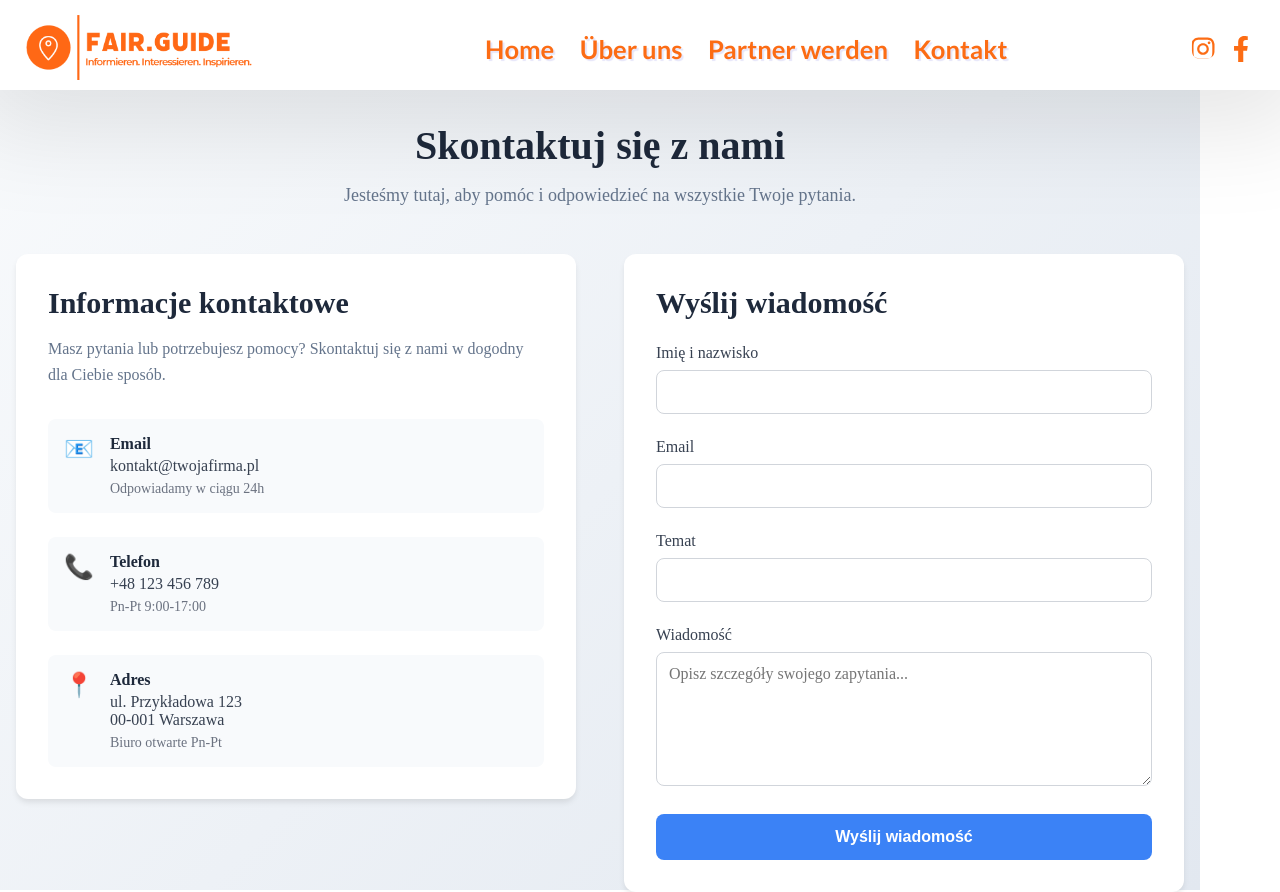
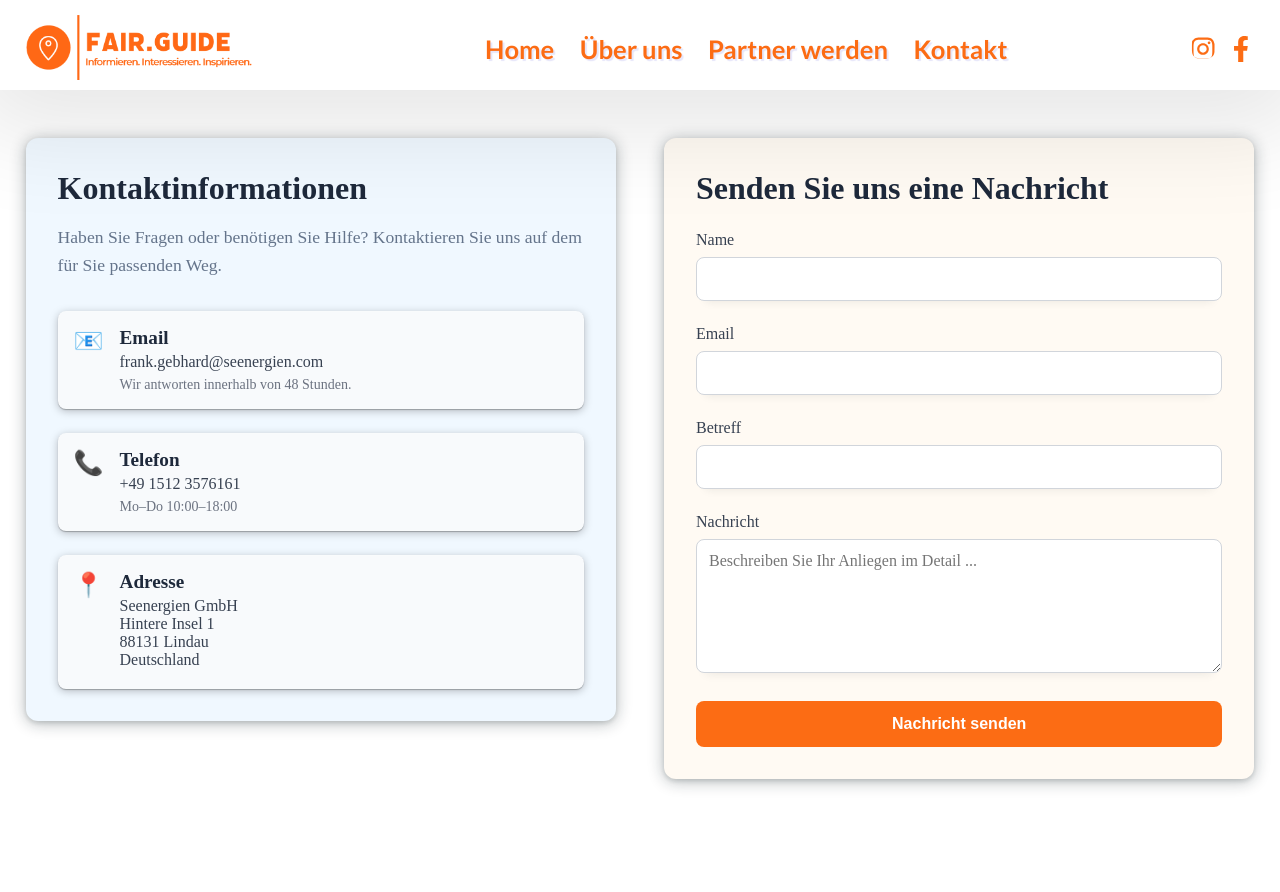
Before and after one commit to dersaei/fairfuhrer, a Next.js app: page /kontakt in a window 1280 px wide. After the commit the page ends 811 px from the top, so only its background shows below. Built offline with nearby package versions, Linux system fonts and the light colour scheme.

Commit message:
utworzenie funkcjonalnej strony kontakt

```diff
--- /dev/null
+++ b/app/api/contact/route.ts
@@ -0,0 +1,74 @@
+// app/api/contact/route.ts
+import { NextRequest, NextResponse } from "next/server";
+
+interface ContactFormData {
+  name: string;
+  email: string;
+  subject: string;
+  message: string;
+}
+
+export async function POST(request: NextRequest) {
+  try {
+    const body: ContactFormData = await request.json();
+
+    // Walidacja
+    if (!body.name || !body.email || !body.subject || !body.message) {
+      return NextResponse.json(
+        { error: "Alle Felder sind erforderlich" },
+        { status: 400 }
+      );
+    }
+
+    if (!body.email.includes("@")) {
+      return NextResponse.json(
+        { error: "Ungültige E-Mail-Adresse" },
+        { status: 400 }
+      );
+    }
+
+    // Wyślij do Directus z serwera (bez problemów CORS)
+    const directusUrl = process.env.DIRECTUS_URL; // Bez NEXT_PUBLIC_
+
+    if (!directusUrl) {
+      console.error("Brak DIRECTUS_URL");
+      return NextResponse.json(
+        { error: "Serverkonfigurationsfehler" },
+        { status: 500 }
+      );
+    }
+
+    const response = await fetch(`${directusUrl}/items/contact_messages`, {
+      method: "POST",
+      headers: {
+        "Content-Type": "application/json",
+      },
+      body: JSON.stringify({
+        name: body.name,
+        email: body.email,
+        subject: body.subject,
+        message: body.message,
+        created_at: new Date().toISOString(),
+      }),
+    });
+
+    if (!response.ok) {
+      console.error("Directus error:", response.status, response.statusText);
+      return NextResponse.json(
+        { error: "Fehler beim Speichern der Nachricht" },
+        { status: 500 }
+      );
+    }
+
+    return NextResponse.json(
+      { success: true, message: "Nachricht erfolgreich gesendet" },
+      { status: 200 }
+    );
+  } catch (error) {
+    console.error("API Error:", error);
+    return NextResponse.json(
+      { error: "Es ist ein Serverfehler aufgetreten" },
+      { status: 500 }
+    );
+  }
+}
--- a/app/kontakt/ContactForm.module.css
+++ b/app/kontakt/ContactForm.module.css
@@ -1,13 +1,15 @@
 /* app/kontakt/ContactForm.module.css */
 .contactForm {
-  background: white;
+  background-color: #fffaf3;
   border-radius: 12px;
   padding: 2rem;
-  box-shadow: 0 4px 6px -1px rgba(0, 0, 0, 0.1);
+  box-shadow: rgba(14, 30, 37, 0.12) 0px 2px 4px 0px,
+    rgba(14, 30, 37, 0.32) 0px 2px 16px 0px;
+  height: fit-content;
 }
 
 .contactForm h2 {
-  font-size: 1.875rem;
+  font-size: 2rem;
   font-weight: 700;
   color: #1e293b;
   margin-bottom: 1.5rem;
@@ -54,6 +56,7 @@
   transition: border-color 0.2s, box-shadow 0.2s;
   box-sizing: border-box;
   font-family: inherit;
+  box-shadow: rgba(33, 35, 38, 0.1) 0px 10px 10px -10px;
 }
 
 .formGroup input:focus,
@@ -76,7 +79,7 @@
 
 .submitButton {
   width: 100%;
-  background: #3b82f6;
+  background: rgba(252, 108, 20, 1);
   color: white;
   border: none;
   padding: 0.875rem 1.5rem;
@@ -88,7 +91,7 @@
 }
 
 .submitButton:hover:not(:disabled) {
-  background: #2563eb;
+  background: crimson;
   transform: translateY(-1px);
 }
 
--- a/app/kontakt/ContactForm.tsx
+++ b/app/kontakt/ContactForm.tsx
@@ -36,26 +36,17 @@ export default function ContactForm() {
         !formData.subject ||
         !formData.message
       ) {
-        alert("Wszystkie pola są wymagane");
+        alert("Alle Felder sind erforderlich");
         return;
       }
 
       if (!formData.email.includes("@")) {
-        alert("Podaj prawidłowy adres email");
+        alert("Bitte geben Sie eine gültige E-Mail-Adresse ein");
         return;
       }
 
-      // POPRAWKA: Używamy zmiennej środowiskowej z NEXT_PUBLIC_
-      const directusUrl = process.env.NEXT_PUBLIC_DIRECTUS_URL;
-
-      if (!directusUrl) {
-        console.error("Brak NEXT_PUBLIC_DIRECTUS_URL");
-        setSubmitStatus("error");
-        return;
-      }
-
-      // Wysłanie bezpośrednio do Directus
-      const response = await fetch(`${directusUrl}/items/contact_messages`, {
+      // POPRAWKA: Używamy lokalnego API route zamiast bezpośredniego Directus
+      const response = await fetch("/api/contact", {
         method: "POST",
         headers: {
           "Content-Type": "application/json",
@@ -65,7 +56,6 @@ export default function ContactForm() {
           email: formData.email,
           subject: formData.subject,
           message: formData.message,
-          created_at: new Date().toISOString(),
         }),
       });
 
@@ -77,7 +67,7 @@ export default function ContactForm() {
         setSubmitStatus("error");
       }
     } catch (error) {
-      console.error("Błąd wysyłania:", error);
+      console.error("Fehler beim Senden:", error);
       setSubmitStatus("error");
     } finally {
       setIsSubmitting(false);
@@ -93,23 +83,24 @@ export default function ContactForm() {
 
   return (
     <div className={styles.contactForm}>
-      <h2>Wyślij wiadomość</h2>
+      <h2>Senden Sie uns eine Nachricht</h2>
 
       {submitStatus === "success" && (
         <div className={styles.successMessage}>
-          ✅ Wiadomość wysłana! Odpowiemy wkrótce.
+          ✅ Nachricht gesendet! Wir antworten Ihnen in Kürze!
         </div>
       )}
 
       {submitStatus === "error" && (
         <div className={styles.errorMessage}>
-          ❌ Wystąpił błąd. Spróbuj ponownie lub napisz bezpośrednio na email.
+          ❌ Es ist ein Fehler aufgetreten. Bitte versuchen Sie es erneut oder
+          schreiben Sie direkt an unsere E-Mail-Adresse.
         </div>
       )}
 
       <form onSubmit={handleSubmit}>
         <div className={styles.formGroup}>
-          <label htmlFor="name">Imię i nazwisko</label>
+          <label htmlFor="name">Name</label>
           <input
             type="text"
             id="name"
@@ -135,7 +126,7 @@ export default function ContactForm() {
         </div>
 
         <div className={styles.formGroup}>
-          <label htmlFor="subject">Temat</label>
+          <label htmlFor="subject">Betreff</label>
           <input
             type="text"
             id="subject"
@@ -148,7 +139,7 @@ export default function ContactForm() {
         </div>
 
         <div className={styles.formGroup}>
-          <label htmlFor="message">Wiadomość</label>
+          <label htmlFor="message">Nachricht</label>
           <textarea
             id="message"
             name="message"
@@ -157,7 +148,7 @@ export default function ContactForm() {
             onChange={handleChange}
             required
             disabled={isSubmitting}
-            placeholder="Opisz szczegóły swojego zapytania..."
+            placeholder="Beschreiben Sie Ihr Anliegen im Detail ..."
           />
         </div>
 
@@ -166,7 +157,7 @@ export default function ContactForm() {
           disabled={isSubmitting}
           className={styles.submitButton}
         >
-          {isSubmitting ? "Wysyłanie..." : "Wyślij wiadomość"}
+          {isSubmitting ? "Wird gesendet ..." : "Nachricht senden"}
         </button>
       </form>
     </div>
--- a/app/kontakt/ContactInfo.module.css
+++ b/app/kontakt/ContactInfo.module.css
@@ -1,14 +1,15 @@
 /* app/kontakt/ContactInfo.module.css */
 .contactInfo {
-  background: white;
+  background-color: aliceblue;
   border-radius: 12px;
   padding: 2rem;
-  box-shadow: 0 4px 6px -1px rgba(0, 0, 0, 0.1);
+  box-shadow: rgba(14, 30, 37, 0.12) 0px 2px 4px 0px,
+    rgba(14, 30, 37, 0.32) 0px 2px 16px 0px;
   height: fit-content;
 }
 
 .contactInfo h2 {
-  font-size: 1.875rem;
+  font-size: 2rem;
   font-weight: 700;
   color: #1e293b;
   margin-bottom: 1rem;
@@ -18,6 +19,7 @@
   color: #64748b;
   margin-bottom: 2rem;
   line-height: 1.6;
+  font-size: 1.1rem;
 }
 
 .contactMethods {
@@ -34,6 +36,9 @@
   border-radius: 8px;
   background: #f8fafc;
   transition: background-color 0.2s;
+  box-shadow: rgba(0, 0, 0, 0.25) 0px 0.0625em 0.0625em,
+    rgba(0, 0, 0, 0.25) 0px 0.125em 0.5em,
+    rgba(255, 255, 255, 0.1) 0px 0px 0px 1px inset;
 }
 
 .contactMethod:hover {
@@ -49,11 +54,13 @@
   font-weight: 600;
   color: #1e293b;
   margin-bottom: 0.25rem;
+  font-size: 1.2rem;
 }
 
 .methodContent p {
   color: #374151;
   margin-bottom: 0.25rem;
+  font-size: 1rem;
 }
 
 .responseTime {
--- a/app/kontakt/ContactInfo.tsx
+++ b/app/kontakt/ContactInfo.tsx
@@ -4,10 +4,10 @@ import styles from "./ContactInfo.module.css";
 export default function ContactInfo() {
   return (
     <div className={styles.contactInfo}>
-      <h2>Informacje kontaktowe</h2>
+      <h2>Kontaktinformationen</h2>
       <p className={styles.intro}>
-        Masz pytania lub potrzebujesz pomocy? Skontaktuj się z nami w dogodny
-        dla Ciebie sposób.
+        Haben Sie Fragen oder benötigen Sie Hilfe? Kontaktieren Sie uns auf dem
+        für Sie passenden Weg.
       </p>
 
       <div className={styles.contactMethods}>
@@ -15,8 +15,11 @@ export default function ContactInfo() {
           <div className={styles.methodIcon}>📧</div>
           <div className={styles.methodContent}>
             <h3>Email</h3>
-            <p>kontakt@twojafirma.pl</p>
-            <span className={styles.responseTime}>Odpowiadamy w ciągu 24h</span>
+            <p>frank.gebhard@seenergien.com</p>
+            <span className={styles.responseTime}>
+              {" "}
+              Wir antworten innerhalb von 48 Stunden.
+            </span>
           </div>
         </div>
 
@@ -24,21 +27,23 @@ export default function ContactInfo() {
           <div className={styles.methodIcon}>📞</div>
           <div className={styles.methodContent}>
             <h3>Telefon</h3>
-            <p>+48 123 456 789</p>
-            <span className={styles.responseTime}>Pn-Pt 9:00-17:00</span>
+            <p>+49 1512 3576161</p>
+            <span className={styles.responseTime}>Mo–Do 10:00–18:00</span>
           </div>
         </div>
 
         <div className={styles.contactMethod}>
           <div className={styles.methodIcon}>📍</div>
           <div className={styles.methodContent}>
-            <h3>Adres</h3>
+            <h3>Adresse</h3>
             <p>
-              ul. Przykładowa 123
+              Seenergien GmbH
               <br />
-              00-001 Warszawa
+              Hintere Insel 1<br />
+              88131 Lindau
+              <br />
+              Deutschland
             </p>
-            <span className={styles.responseTime}>Biuro otwarte Pn-Pt</span>
           </div>
         </div>
       </div>
--- a/app/kontakt/kontakt.module.css
+++ b/app/kontakt/kontakt.module.css
@@ -1,33 +1,9 @@
 /* app/kontakt/kontakt.module.css */
 .contactPage {
-  min-height: 100vh;
-  padding: 2rem 0;
-  background: linear-gradient(135deg, #f8fafc 0%, #e2e8f0 100%);
-}
-
-.container {
-  max-width: 1200px;
-  margin: 0 auto;
-  padding: 0 1rem;
-}
-
-.pageHeader {
-  text-align: center;
-  margin-bottom: 3rem;
-}
-
-.pageHeader h1 {
-  font-size: 2.5rem;
-  font-weight: 700;
-  color: #1e293b;
-  margin-bottom: 1rem;
-}
-
-.pageHeader p {
-  font-size: 1.125rem;
-  color: #64748b;
-  max-width: 600px;
-  margin: 0 auto;
+  width: 100%;
+  height: fit-content;
+  padding: 4vh 2vw;
+  margin: 2vh 0;
 }
 
 .contactContent {
@@ -38,10 +14,6 @@
 }
 
 @media (max-width: 768px) {
-  .pageHeader h1 {
-    font-size: 2rem;
-  }
-
   .contactContent {
     grid-template-columns: 1fr;
     gap: 2rem;
--- a/app/kontakt/page.tsx
+++ b/app/kontakt/page.tsx
@@ -13,18 +13,9 @@ export const metadata: Metadata = {
 export default function KontaktPage() {
   return (
     <div className={styles.contactPage}>
-      <div className={styles.container}>
-        <header className={styles.pageHeader}>
-          <h1>Skontaktuj się z nami</h1>
-          <p>
-            Jesteśmy tutaj, aby pomóc i odpowiedzieć na wszystkie Twoje pytania.
-          </p>
-        </header>
-
-        <div className={styles.contactContent}>
-          <ContactInfo />
-          <ContactForm />
-        </div>
+      <div className={styles.contactContent}>
+        <ContactInfo />
+        <ContactForm />
       </div>
     </div>
   );
```
